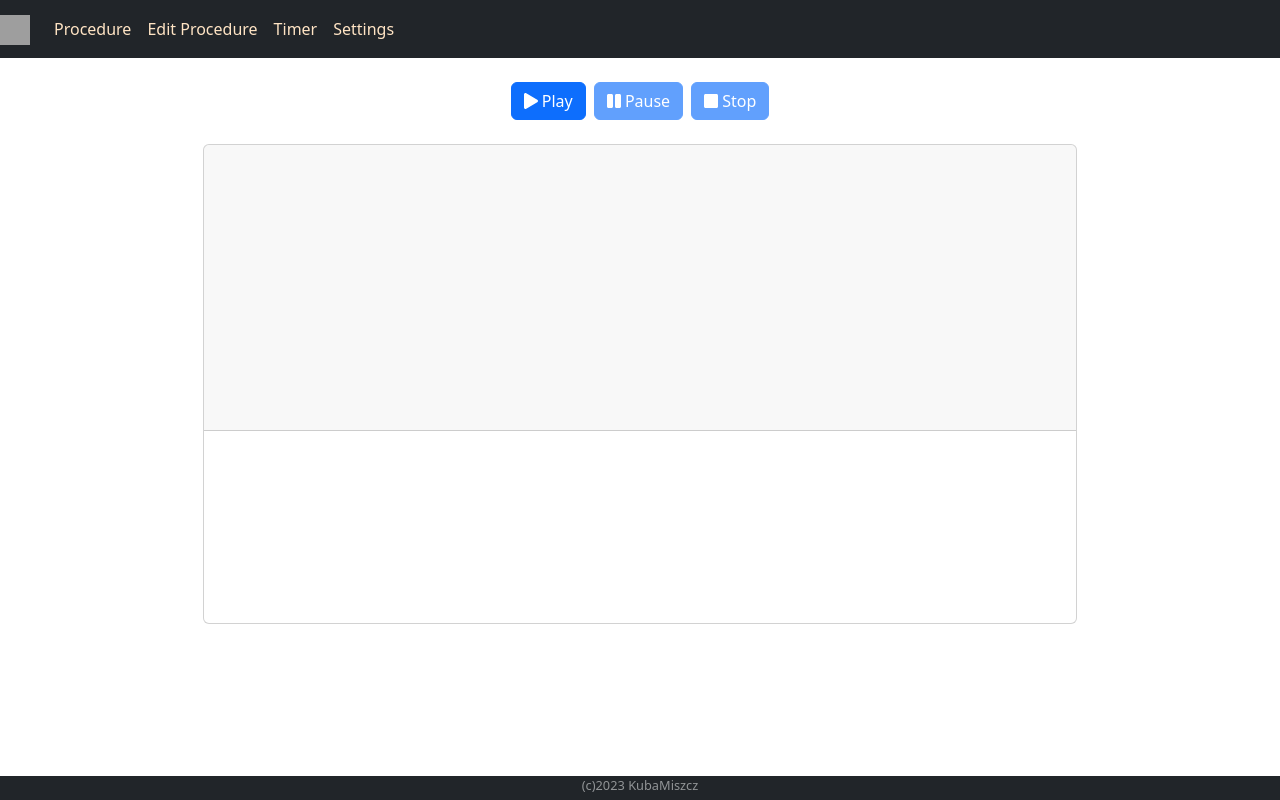
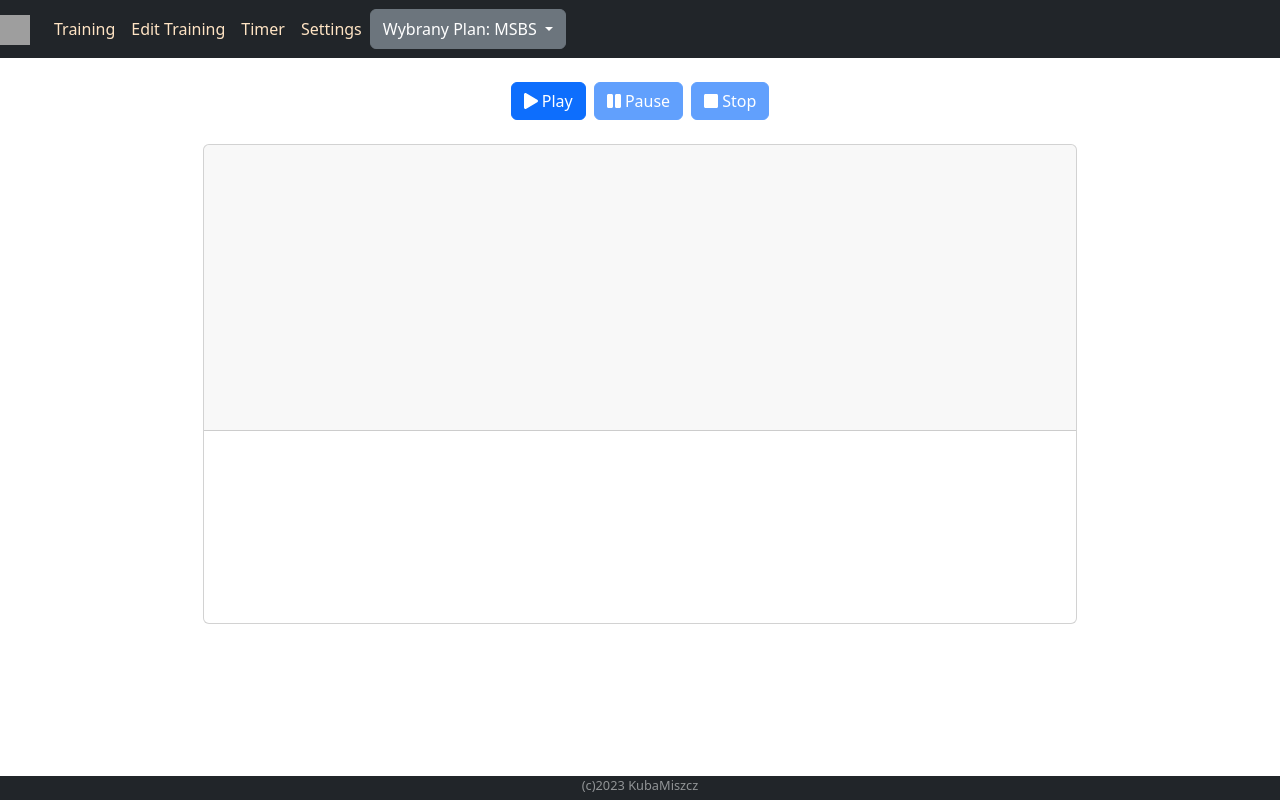
Before and after one commit to KubaMiszcz/ShootingTrainer, an Angular app: page /procedure-tab in a window 1280 px wide. Built offline with nearby package versions, Linux system fonts and the light colour scheme; grey boxes are pictures that could not be loaded.

Commit message:
add switchng procedures

```diff
--- a/src/app/components/nav-bar/nav-bar.component.html
+++ b/src/app/components/nav-bar/nav-bar.component.html
@@ -17,10 +17,10 @@
     <div class="collapse navbar-collapse" id="navbarNav">
         <ul class="navbar-nav">
             <li class="nav-item active">
-                <a class="nav-link" [routerLink]="'procedure-tab'">Procedure <span class="sr-only">(current)</span></a>
+                <a class="nav-link" [routerLink]="'procedure-tab'">Training <span class="sr-only">(current)</span></a>
             </li>
             <li class="nav-item">
-                <a class="nav-link" [routerLink]="'edit-procedure-tab'">Edit Procedure</a>
+                <a class="nav-link" [routerLink]="'edit-procedure-tab'">Edit Training</a>
             </li>
             <li class="nav-item">
                 <a class="nav-link" [routerLink]="'timer-tab'">Timer</a>
@@ -28,6 +28,15 @@
             <li class="nav-item">
                 <a class="nav-link" [routerLink]="'settings-tab'">Settings</a>
             </li>
+            <div class="btn-group">
+                <button type="button" class="btn btn-secondary dropdown-toggle" data-bs-toggle="dropdown"
+                    aria-expanded="false">
+                    Wybrany Plan: {{(currentProcedure$ |async)?.name ?? 'brak'}}
+                </button>
+                <ul class="dropdown-menu dropdown-menu-end">
+                    <li *ngFor="let item of procedures"><button class="dropdown-item" type="button" (click)="selectProcedure(item)">{{item.name}}</button></li>
+                </ul>
+            </div>
             <!-- <li class="nav-item dropdown">
                 <a class="nav-link dropdown-toggle" href="#" id="navbarDropdownMenuLink" data-bs-toggle="dropdown"
                     aria-haspopup="true" aria-expanded="false">
--- a/src/app/components/nav-bar/nav-bar.component.ts
+++ b/src/app/components/nav-bar/nav-bar.component.ts
@@ -1,10 +1,34 @@
-import { Component } from '@angular/core';
+import { AppService } from 'src/app/services/app.service';
+import { AppSettingsService } from 'src/app/services/app-settings.service';
+import {
+  AfterContentChecked,
+  AfterContentInit,
+  AfterViewChecked,
+  AfterViewInit,
+  Component,
+  OnInit,
+} from '@angular/core';
+import { IProcedure } from 'src/app/models/procedure';
+import { Subject } from 'rxjs';
 
 @Component({
   selector: 'app-nav-bar',
   templateUrl: './nav-bar.component.html',
-  styleUrls: ['./nav-bar.component.scss']
+  styleUrls: ['./nav-bar.component.scss'],
 })
 export class NavBarComponent {
+  procedures: IProcedure[];
+  currentProcedure$ = new Subject<IProcedure>();
 
+  constructor(
+    private appSettingsService: AppSettingsService,
+    private appService: AppService
+  ) {
+    this.procedures = appSettingsService.appData.procedures;
+    this.currentProcedure$ = appService.currentProcedure$;
+  }
+
+  selectProcedure(value: IProcedure) {
+    this.appService.changeProcedure(value);
+  }
 }
--- a/src/app/models/procedure.ts
+++ b/src/app/models/procedure.ts
@@ -7,4 +7,5 @@ export interface IProcedure {
   allDeciders: IDecider[];
   magazineCapacity: number;
   defaultFailureChance: number;
+  isDefault?: boolean;
 }
--- a/src/app/services/app-settings.service.ts
+++ b/src/app/services/app-settings.service.ts
@@ -12,7 +12,7 @@ export class AppSettingsService {
   allStages: IStage[] = [];
   allDeciders: IDecider[] = [];
   magazineCapacity: number;
-  defaultFailureChance: number;
+  // defaultFailureChance: number;
   audioFilesPath: string;
   maxPlaylistLength: number;
   appData: IAppData;
@@ -21,10 +21,10 @@ export class AppSettingsService {
     this.appData = APP_DATA_JSON;
     this.allStages = this.appData.procedures[0].allStages;
     this.allDeciders = this.appData.procedures[0].allDeciders;
-    this.magazineCapacity=this.appData.procedures[0].magazineCapacity ??30;
-    this.defaultFailureChance=this.appData.procedures[0].defaultFailureChance??30;
-    this.audioFilesPath=this.appData.audioFilesPath??'';
-    this.maxPlaylistLength = this.appData.maxPlaylistLength??30;
+    this.magazineCapacity = this.appData.procedures[0].magazineCapacity ?? 30;
+    // this.defaultFailureChance = this.appData.procedures[0].defaultFailureChance ?? 30;
+    this.audioFilesPath = this.appData.audioFilesPath ?? '';
+    this.maxPlaylistLength = this.appData.maxPlaylistLength ?? 30;
   }
 
   reloadDefaultAppData(appData: IAppData) {
@@ -44,7 +44,7 @@ export class AppSettingsService {
       ],
       audioFilesPath: this.appData.audioFilesPath,
       maxPlaylistLength: this.appData.maxPlaylistLength,
-      defaultAudioExtension:this.appData.defaultAudioExtension
+      defaultAudioExtension: this.appData.defaultAudioExtension,
     };
 
     return appData;
@@ -64,35 +64,6 @@ export const NO_ACTION: IAction = {
   name: GENERIC_STRINGS.NO,
   audioFileName: 'nie.mp3',
 };
-
-
-
-
-
-
-
-
-
-
-
-
-
-
-
-
-
-
-
-
-
-
-
-
-
-
-
-
-
 
 // export const ALL_DECIDERS: IDecider[] = [
 //   {
--- a/src/app/services/app.service.ts
+++ b/src/app/services/app.service.ts
@@ -8,16 +8,34 @@ import {
 import { IStage } from '../models/stage';
 import { IDecider } from '../models/decider';
 import { IAction } from '../models/action';
-import { Subject } from 'rxjs';
+import { BehaviorSubject, Subject } from 'rxjs';
+import { IProcedure } from '../models/procedure';
+import * as _ from 'lodash';
 
 @Injectable({
   providedIn: 'root',
 })
 export class AppService {
+  currentProcedure$ = new BehaviorSubject<IProcedure>(
+    this.getDefaultProcedure()
+  );
+
   constructor(
     private appSettings: AppSettingsService,
     private audioPlayerService: AudioPlayerService
-  ) {}
+  ) {
+  }
+
+  changeProcedure(value: IProcedure) {
+    this.appSettings.appData.procedures.forEach((p) => (p.isDefault = false));
+    value.isDefault = true;
+    this.currentProcedure$.next(value);
+  }
+
+  getDefaultProcedure(): IProcedure {
+    let procedures = this.appSettings.appData.procedures;
+    return procedures.find((p) => p.isDefault) ?? _.first(procedures)!;
+  }
 
   playProcedure() {
     let playlist = this.createPlaylist(this.appSettings.maxPlaylistLength);
```
Also changed, not shown: 1 other file (tests, documents, lock files or other folders). Lines whose indentation alone changed are shown as unchanged.
